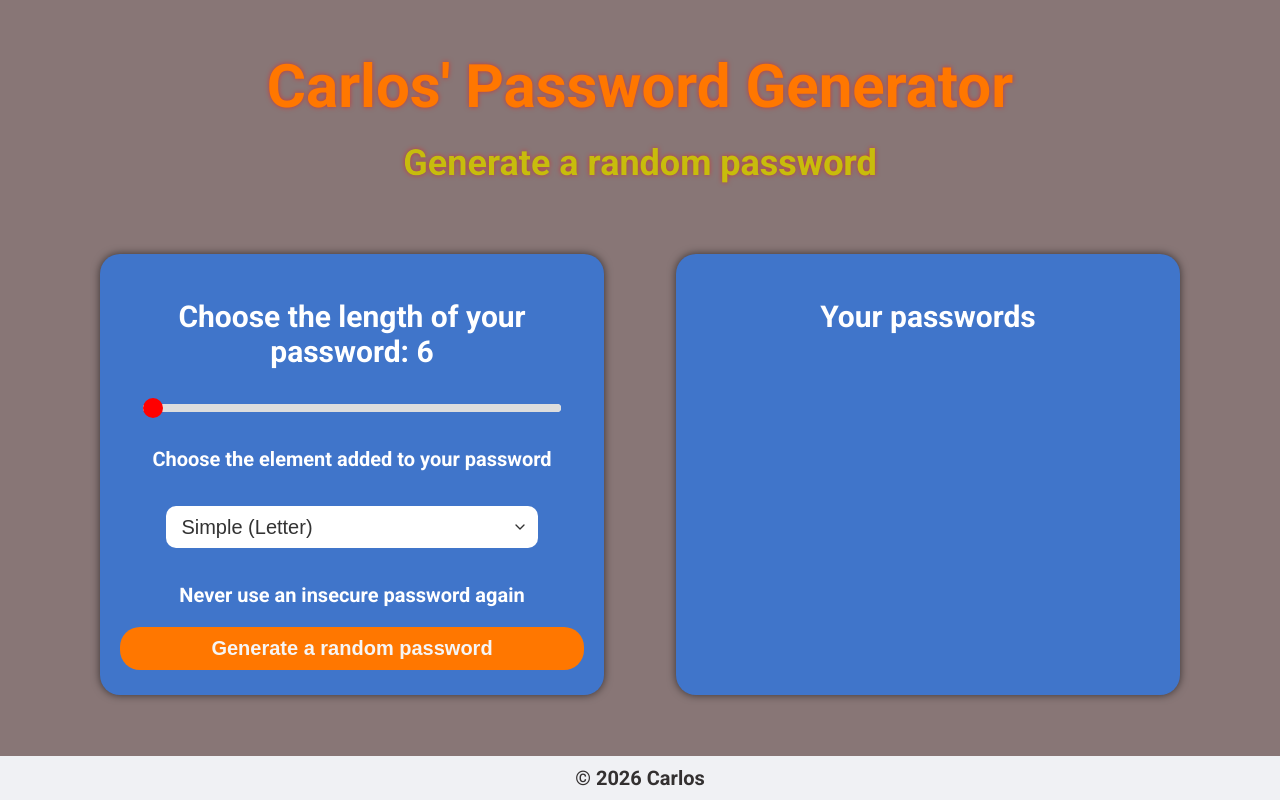
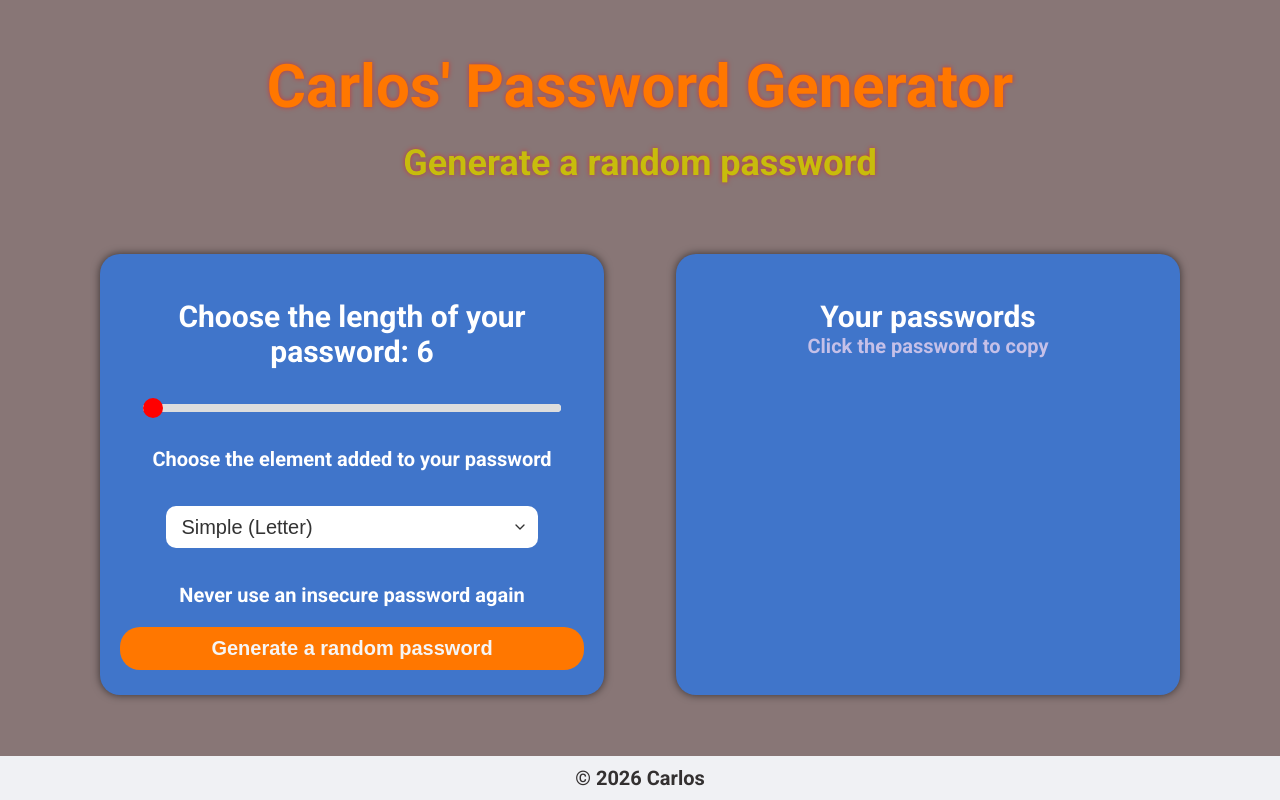
Before and after one commit to CarlosS9400/passwordGenerator, a website: page index.html in a window 1280 px wide. Drawn offline with Linux system fonts and the light colour scheme.

Commit message:
Add files via upload

```diff
--- a/index.css
+++ b/index.css
@@ -86,6 +86,11 @@ main {
     font-size: clamp(0.9rem, 2vw, 1rem);
     margin: 20px 0;
     color: #fff;
+}
+
+.card h4 {
+    margin-top: -20px;
+    margin-bottom: 10px;
 }
 
 /* -------------------------- */
--- a/index.html
+++ b/index.html
@@ -32,6 +32,7 @@
 
                     <section class="card">
                         <h3 class="title">Your passwords</h3>
+                        <h4>Click the password to copy</h4>
                             <div id="password"></div>
                     </section>
 
```
